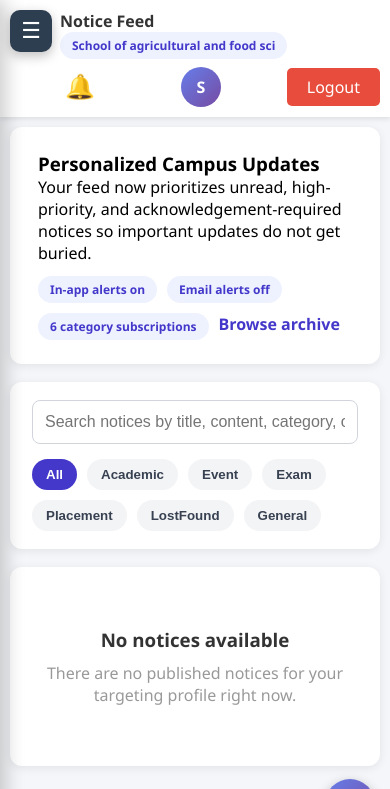
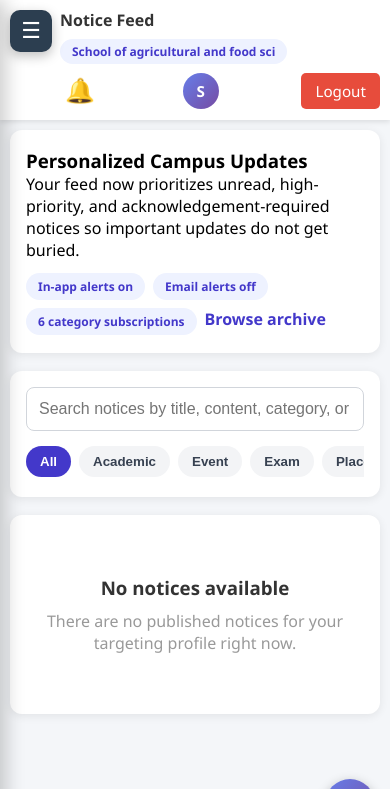
Before and after one commit to noris-glitch/campus-notice, a PHP site: page /user/feed.php in a window 390 px wide. Shown: the top 789 px of the page. Run offline with PHP 8.4, Linux system fonts and the light colour scheme; a user stored in the database is signed in; data comes from the database, SQL or seed files in the repository; data that the repository does not hold is empty.

Commit message:
Improve mobile dashboard layout

```diff
--- a/assets/css/dashboard.css
+++ b/assets/css/dashboard.css
@@ -245,6 +245,11 @@ body {
     font-size: 1.5rem;
     color: #333;
     margin: 0;
+    display: flex;
+    align-items: center;
+    flex-wrap: wrap;
+    gap: 10px;
+    min-width: 0;
 }
 
 .user-info {
@@ -764,13 +769,56 @@ body {
         padding: 10px !important;
         flex-wrap: wrap;
         gap: 8px;
+        align-items: flex-start !important;
     }
-    .page-title { font-size: 1rem !important; }
+    .page-title {
+        font-size: 1rem !important;
+        width: 100%;
+        gap: 8px;
+        line-height: 1.3;
+    }
+    .page-title .pill,
+    .page-title span {
+        max-width: 100%;
+        overflow: hidden;
+        text-overflow: ellipsis;
+        white-space: nowrap;
+    }
+    .user-info {
+        width: 100% !important;
+        justify-content: space-between !important;
+        flex-wrap: wrap;
+        gap: 10px;
+    }
     .user-name { display: none !important; }
+    .user-avatar {
+        width: 36px;
+        height: 36px;
+        font-size: 0.95rem;
+    }
+    .logout-btn {
+        padding: 8px 14px;
+        font-size: 0.95rem;
+    }
     .content-area { padding: 10px !important; }
     .stats-grid { grid-template-columns: 1fr !important; }
     .notice-card { padding: 12px !important; }
-    .notification-panel { width: 260px !important; right: -10px !important; }
+    .notification-panel {
+        position: fixed !important;
+        top: 78px !important;
+        left: 12px !important;
+        right: 12px !important;
+        width: auto !important;
+        max-width: none !important;
+        max-height: calc(100vh - 100px) !important;
+    }
+    .notification-header {
+        flex-wrap: wrap;
+        gap: 8px;
+    }
+    .notification-item {
+        align-items: flex-start;
+    }
     .data-table { display: block; overflow-x: auto; }
     .toggle-sidebar { display: none !important; }
 }
@@ -827,14 +875,44 @@ body {
         padding: 10px;
         flex-wrap: wrap;
         gap: 8px;
+        align-items: flex-start;
     }
 
     .page-title {
         font-size: 1rem;
+        width: 100%;
+        gap: 8px;
+        line-height: 1.3;
+    }
+
+    .page-title .pill,
+    .page-title span {
+        max-width: 100%;
+        overflow: hidden;
+        text-overflow: ellipsis;
+        white-space: nowrap;
+    }
+
+    .user-info {
+        width: 100%;
+        justify-content: space-between;
+        flex-wrap: wrap;
+        gap: 10px;
     }
 
     .user-name {
         display: none;
+    }
+
+    .user-avatar {
+        width: 36px;
+        height: 36px;
+        font-size: 0.95rem;
+    }
+
+    .logout-btn {
+        padding: 8px 14px;
+        font-size: 0.95rem;
     }
 
     .content-area {
@@ -851,8 +929,22 @@ body {
     }
 
     .notification-panel {
-        width: 260px;
-        right: -10px;
+        position: fixed;
+        top: 78px;
+        left: 12px;
+        right: 12px;
+        width: auto;
+        max-width: none;
+        max-height: calc(100vh - 100px);
+    }
+
+    .notification-header {
+        flex-wrap: wrap;
+        gap: 8px;
+    }
+
+    .notification-item {
+        align-items: flex-start;
     }
 
     .data-table {
--- a/user/feed.php
+++ b/user/feed.php
@@ -245,7 +245,7 @@ $categories = getAvailableNoticeCategories();
         .notification-dropdown { position: relative; display: inline-block; margin-right: 15px; }
         .notification-bell { background: none; border: none; font-size: 1.5rem; cursor: pointer; position: relative; padding: 5px; }
         .bell-badge { position: absolute; top: -5px; right: -8px; background: #ff4757; color: white; border-radius: 50%; padding: 2px 6px; font-size: 10px; min-width: 18px; text-align: center; }
-        .notification-panel { display: none; position: absolute; right: 0; top: 40px; width: 350px; background: white; border-radius: 10px; box-shadow: 0 5px 20px rgba(0,0,0,0.2); z-index: 1000; max-height: 400px; overflow-y: auto; }
+        .notification-panel { display: none; position: absolute; right: 0; top: 40px; width: min(350px, calc(100vw - 32px)); background: white; border-radius: 10px; box-shadow: 0 5px 20px rgba(0,0,0,0.2); z-index: 1000; max-height: 400px; overflow-y: auto; }
         .notification-panel.show { display: block; }
         .notification-header { padding: 15px; border-bottom: 1px solid #eee; display: flex; justify-content: space-between; }
         .notification-item { padding: 12px 15px; border-bottom: 1px solid #f0f0f0; cursor: pointer; display: flex; gap: 10px; }
@@ -256,6 +256,76 @@ $categories = getAvailableNoticeCategories();
             padding: 60px 20px;
             text-align: center;
             color: #6b7280;
+        }
+
+        @media (max-width: 576px) {
+            .hero-card {
+                padding: 18px 16px;
+            }
+
+            .feed-toolbar {
+                padding: 16px;
+            }
+
+            .hero-meta,
+            .filter-buttons {
+                gap: 8px;
+            }
+
+            .filter-buttons {
+                overflow-x: auto;
+                flex-wrap: nowrap;
+                padding-bottom: 4px;
+            }
+
+            .filter-btn {
+                flex: 0 0 auto;
+            }
+
+            .notice-card {
+                padding: 16px;
+                overflow: hidden;
+            }
+
+            .notice-title {
+                font-size: 1.05rem;
+                line-height: 1.35;
+            }
+
+            .notice-summary {
+                font-size: 14px;
+                line-height: 1.6;
+                overflow-wrap: anywhere;
+            }
+
+            .notice-meta,
+            .notice-actions {
+                flex-direction: column;
+                align-items: flex-start;
+            }
+
+            .notice-stats {
+                width: 100%;
+                justify-content: space-between;
+            }
+
+            .notification-dropdown {
+                margin-right: 0;
+            }
+
+            .notification-panel {
+                position: fixed;
+                top: 78px;
+                left: 12px;
+                right: 12px;
+                width: auto;
+                max-height: calc(100vh - 110px);
+            }
+
+            .notification-header {
+                flex-wrap: wrap;
+                gap: 8px;
+            }
         }
     </style>
 </head>
```
